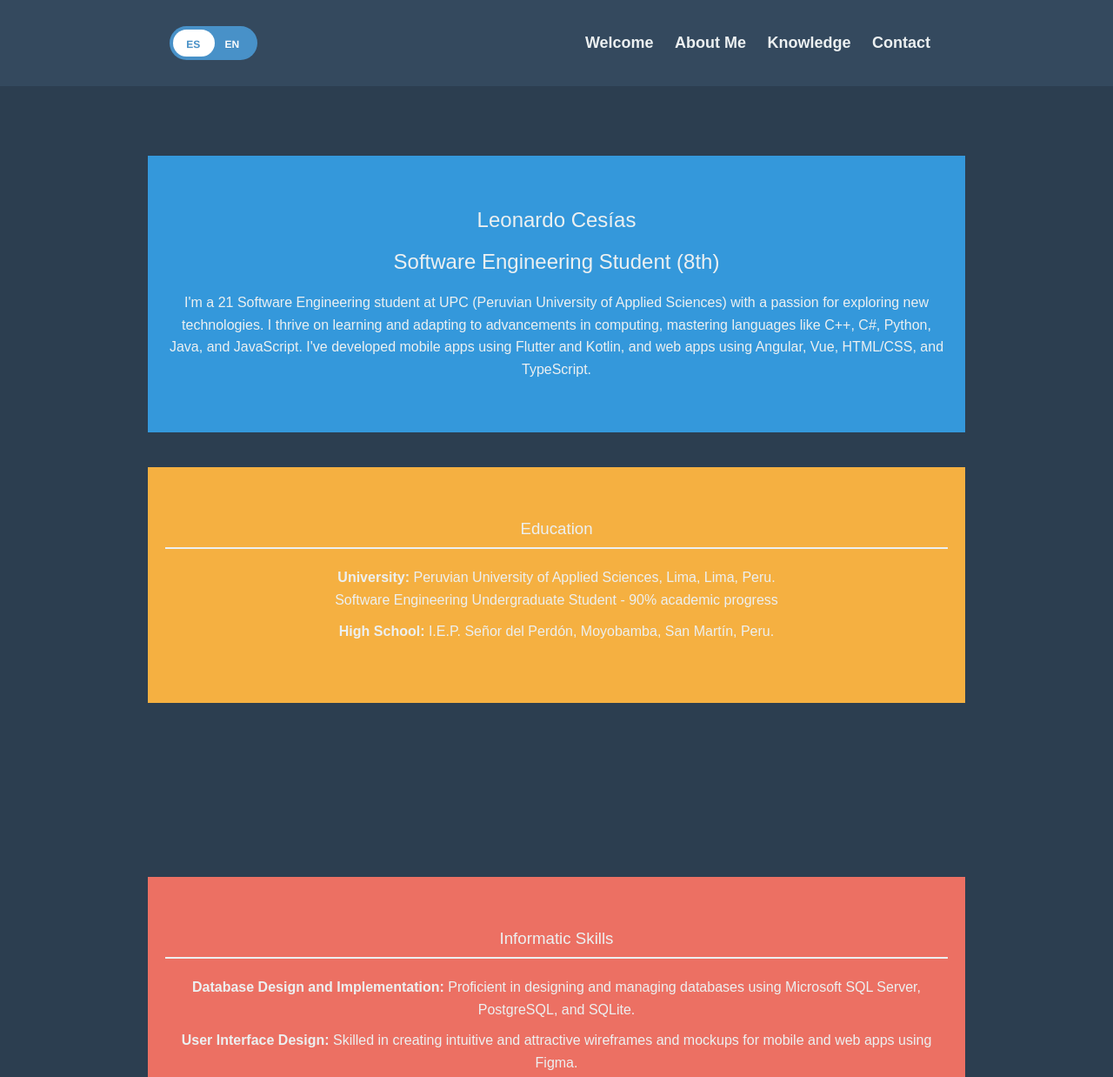
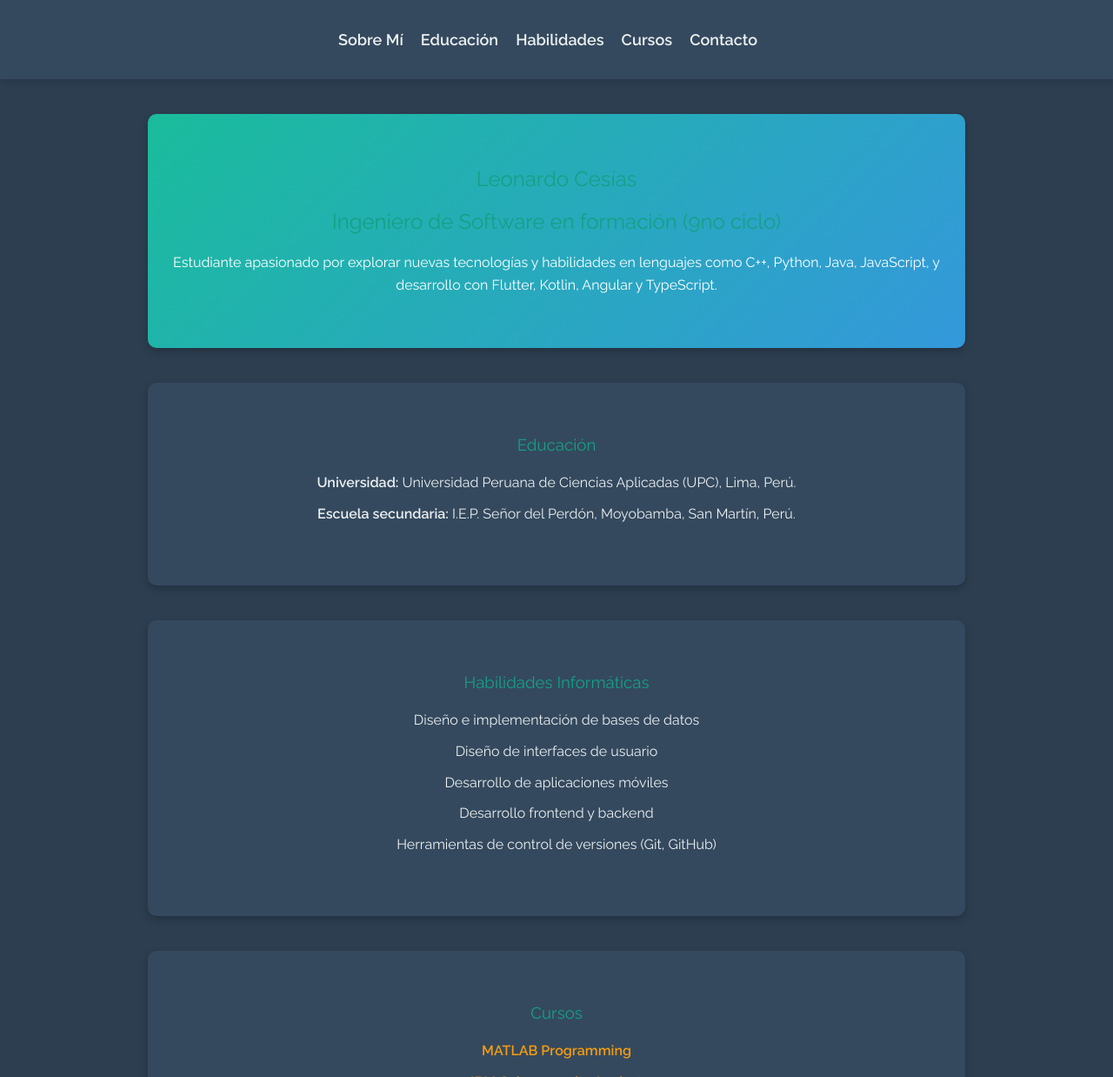
Before and after one commit to leocesias/cv-leocesias, a plain HTML site: page index.html in a window 1280 px wide. Shown: the top 1238 px of the page at 87% size. Drawn offline with Linux system fonts and the light colour scheme.

Commit message:
Improved appearance

```diff
--- a/index.html
+++ b/index.html
@@ -1,103 +1,90 @@
 <!DOCTYPE html>
-<html lang="en">
+<html lang="es">
 <head>
     <meta charset="UTF-8">
     <meta name="viewport" content="width=device-width, initial-scale=1.0">
-    <title>Leonardo Cesías - Software Engineering Student</title>
+    <title>Leonardo Cesías - Ingeniero de Software</title>
     <link rel="stylesheet" href="styles.css">
-    <link rel="preconnect" href="https://fonts.googleapis.com">
-    <link rel="preconnect" href="https://fonts.gstatic.com" crossorigin>
     <link href="https://fonts.googleapis.com/css2?family=Raleway:wght@300;400;600&family=Roboto:wght@400;700&display=swap" rel="stylesheet">
+    <style>
+
+
+    </style>
 </head>
 <body>
 <nav class="navbar">
     <div class="container">
-        <div class="navbar-inner">
-            <div class="switch">
-                <input id="language-toggle" class="check-toggle check-toggle-round-flat" type="checkbox">
-                <label for="language-toggle"></label>
-                <span class="on">ES</span>
-                <span class="off">EN</span>
-            </div>
         <ul class="navbar-nav">
-                <li><a href="#welcome">Welcome</a></li>
-                <li><a href="#about">About Me</a></li>
-                <li><a href="#skills">Knowledge</a></li>
-                <li><a href="#contact">Contact</a></li>
+            <li><a href="#about">Sobre Mí</a></li>
+            <li><a href="#education">Educación</a></li>
+            <li><a href="#skills">Habilidades</a></li>
+            <li><a href="#courses">Cursos</a></li>
+            <li><a href="#contact">Contacto</a></li>
         </ul>
     </div>
-    </div>
 </nav>
+
 <div class="container">
-</div>
-
-<script src="script.js"></script>
-<div class="container">
-
     <section id="about" class="section about">
-        <div class="content">
         <h1>Leonardo Cesías</h1>
-            <h2>Software Engineering Student (8th)</h2>
-            <p>I'm a 21 Software Engineering student at UPC (Peruvian University of Applied Sciences) with a passion for exploring new technologies. I thrive on learning and adapting to advancements in computing, mastering languages like C++, C#, Python, Java, and JavaScript. I've developed mobile apps using Flutter and Kotlin, and web apps using Angular, Vue, HTML/CSS, and TypeScript.</p>
-        </div>
+        <h2>Ingeniero de Software en formación (9no ciclo)</h2>
+        <p>Estudiante apasionado por explorar nuevas tecnologías y habilidades en lenguajes como C++, Python, Java, JavaScript, y desarrollo con Flutter, Kotlin, Angular y TypeScript.</p>
     </section>
 
     <section id="education" class="section education">
-        <div class="content">
-            <h3>Education</h3>
+        <h3>Educación</h3>
         <ul>
-                <li>
-                    <strong>University:</strong> Peruvian University of Applied Sciences, Lima, Lima, Peru.
-                    <p>Software Engineering Undergraduate Student - 90% academic progress</p>
-                </li>
-                <li>
-                    <strong>High School:</strong> I.E.P. Señor del Perdón, Moyobamba, San Martín, Peru.
-                </li>
+            <li><strong>Universidad:</strong> Universidad Peruana de Ciencias Aplicadas (UPC), Lima, Perú.</li>
+            <li><strong>Escuela secundaria:</strong> I.E.P. Señor del Perdón, Moyobamba, San Martín, Perú.</li>
         </ul>
-        </div>
-    </section>
-
-    <section id="welcome" class="section welcome">
     </section>
 
     <section id="skills" class="section skills">
-        <div class="content">
-            <h3>Informatic Skills</h3>
+        <h3>Habilidades Informáticas</h3>
         <ul>
-                <li><strong>Database Design and Implementation:</strong> Proficient in designing and managing databases using Microsoft SQL Server, PostgreSQL, and SQLite.</li>
-                <li><strong>User Interface Design:</strong> Skilled in creating intuitive and attractive wireframes and mockups for mobile and web apps using Figma.</li>
-                <li><strong>Application Development:</strong> Experienced in programming with languages such as C++, C#, C, Java, and JavaScript to develop efficient and robust software solutions.</li>
-                <li><strong>Mobile Application Development:</strong> Competent in building native and cross-platform mobile apps using Flutter and Kotlin, adhering to modern usability and performance standards.</li>
-                <li><strong>Frontend and Backend Development:</strong> Adept at developing web interfaces with HTML/CSS, TypeScript, and frameworks like Angular and Vue, and implementing backend logic with Java and Spring Boot.</li>
-                <li><strong>Version Control Tools:</strong> Proficient in using Git and GitHub Desktop for effective source code management and team collaboration.</li>
+            <li>Diseño e implementación de bases de datos</li>
+            <li>Diseño de interfaces de usuario</li>
+            <li>Desarrollo de aplicaciones móviles</li>
+            <li>Desarrollo frontend y backend</li>
+            <li>Herramientas de control de versiones (Git, GitHub)</li>
         </ul>
-        </div>
     </section>
 
     <section id="courses" class="section courses">
-        <div class="content">
-            <h3>Courses</h3>
+        <h3>Cursos</h3>
         <ul>
-                <li><a href="#">MATLAB Programming for Engineers and Scientists</a></li>
+            <li><a href="#">MATLAB Programming</a></li>
             <li><a href="#">IBM Cybersecurity Analyst</a></li>
             <li><a href="#">Python for Everybody</a></li>
         </ul>
-        </div>
     </section>
 
     <section id="contact" class="section contact">
-        <div class="content">
-            <h3>Contact</h3>
-            <p><strong>Phone:</strong> +51 948 557 318</p>
-            <p><strong>Email:</strong> <a href="mailto:lpcd_04@hotmail.com">lpcd_04@hotmail.com</a></p>
-            <p><strong>Address:</strong> Carlos Gonzales 251, San Miguel, Lima</p>
+        <h3>Contacto</h3>
+        <p><strong>Teléfono:</strong> +51 948 557 318</p>
+        <p><strong>Email:</strong> lpcd_04@hotmail.com</p>
+        <p><strong>Dirección:</strong> Carlos Gonzales 251, San Miguel, Lima</p>
         <div class="social-icons">
             <a href="https://discord.com"><img src="discord-icon.png" alt="Discord"></a>
             <a href="https://github.com"><img src="github-icon.png" alt="GitHub"></a>
         </div>
-        </div>
     </section>
 </div>
-<script src="script.js"></script>
+
+<script>
+    document.addEventListener("DOMContentLoaded", function() {
+        const sections = document.querySelectorAll(".section");
+        const revealSection = (entries, observer) => {
+            entries.forEach(entry => {
+                if (entry.isIntersecting) {
+                    entry.target.classList.add("reveal");
+                    observer.unobserve(entry.target);
+                }
+            });
+        };
+        const observer = new IntersectionObserver(revealSection, { threshold: 0.1 });
+        sections.forEach(section => observer.observe(section));
+    });
+</script>
 </body>
 </html>
--- a/script.js
+++ b/script.js
@@ -1,6 +1,5 @@
 document.addEventListener("DOMContentLoaded", function() {
     const sections = document.querySelectorAll(".section");
-
     const revealSection = (entries, observer) => {
         entries.forEach(entry => {
             if (entry.isIntersecting) {
@@ -9,84 +8,6 @@ document.addEventListener("DOMContentLoaded", function() {
             }
         });
     };
-
-    const observer = new IntersectionObserver(revealSection, {
-        root: null,
-        threshold: 0.2
-    });
-
-    sections.forEach(section => {
-        observer.observe(section);
-    });
-
-    // Smooth scrolling
-    document.querySelectorAll('a[href^="#"]').forEach(anchor => {
-        anchor.addEventListener('click', function(e) {
-            e.preventDefault();
-
-            document.querySelector(this.getAttribute('href')).scrollIntoView({
-                behavior: 'smooth'
-            });
-        });
-    });
+    const observer = new IntersectionObserver(revealSection, { threshold: 0.1 });
+    sections.forEach(section => observer.observe(section));
 });
-
-
-
-
-let currentLanguage = 'en';
-function switchLanguage(lang) {
-    currentLanguage = lang;
-    updateContent();
-}
-
-function updateContent() {
-    document.querySelectorAll('.navbar ul li').forEach(item => {
-        const anchor = item.querySelector('a');
-        const sectionId = anchor.getAttribute('href').substring(1); // Get section id without '#'
-        switch (currentLanguage) {
-            case 'en':
-                switch (sectionId) {
-                    case 'welcome':
-                        anchor.textContent = 'Welcome';
-                        break;
-                    case 'about':
-                        anchor.textContent = 'About Me';
-                        break;
-                    case 'skills':
-                        anchor.textContent = 'Knowledge';
-                        break;
-                    case 'contact':
-                        anchor.textContent = 'Contact';
-                        break;
-                }
-                break;
-            case 'es':
-                switch (sectionId) {
-                    case 'welcome':
-                        anchor.textContent = 'Bienvenida';
-                        break;
-                    case 'about':
-                        anchor.textContent = 'Sobre Mí';
-                        break;
-                    case 'skills':
-                        anchor.textContent = 'Conocimientos';
-                        break;
-                    case 'contact':
-                        anchor.textContent = 'Contacto';
-                        break;
-                }
-                break;
-        }
-    });
-}
-
-
-function toggleLanguageDropdown() {
-    var dropdown = document.getElementById('languageDropdown');
-    dropdown.classList.toggle('show');
-}
-
-function switchLanguage(lang) {
-    console.log('Switching to ' + lang);
-}
--- a/styles.css
+++ b/styles.css
@@ -1,8 +1,21 @@
+/* Efectos de transición y animación */
+@keyframes fadeInUp {
+    from {
+        opacity: 0;
+        transform: translateY(20px);
+    }
+    to {
+        opacity: 1;
+        transform: translateY(0);
+    }
+}
+
+/* Estilo general */
 body {
-    font-family: 'Poppins', sans-serif;
+    font-family: 'Raleway', sans-serif;
     margin: 0;
-    background-color: #2C3E50; /* Dark Slate Blue */
-    color: #ECF0F1; /* Light Gray */
+    background-color: #2C3E50;
+    color: #ECF0F1;
     overflow-x: hidden;
 }
 
@@ -13,6 +26,7 @@ body {
     display: flex;
     flex-direction: column;
     align-items: center;
+    animation: fadeInUp 1s ease-in-out;
 }
 
 .section {
@@ -20,14 +34,16 @@ body {
     margin: 20px 0;
     width: 100%;
     text-align: center;
-    opacity: 0;
-    transform: translateY(100px);
-    transition: opacity 0.6s ease-out, transform 0.6s ease-out;
+    background-color: rgba(255, 255, 255, 0.05);
+    border-radius: 10px;
+    box-shadow: 0px 4px 10px rgba(0, 0, 0, 0.2);
+    animation: fadeInUp 1s ease-in-out;
 }
 
 .section h1, .section h2, .section h3 {
     margin: 0 0 20px;
     font-weight: 500;
+    color: #16A085;
 }
 
 .section p, .section ul {
@@ -42,62 +58,49 @@ body {
 
 .section ul li {
     margin: 10px 0;
+    animation: fadeInUp 1s ease-in-out;
 }
 
 .section.about {
-    background-color: #3498DB;
+    background: linear-gradient(135deg, #1abc9c, #3498db);
+    color: white;
+    animation: fadeInUp 1.2s ease-in-out;
 }
 
-.section.education {
-    background-color: #F5B041;
-}
-
-.section.skills {
-    background-color: #EC7063;
-}
-
-.section.courses {
-    background-color: #3498DB;
-}
-
-.section.contact {
-    background-color: #F5B041;
+.section.education, .section.skills, .section.contact, .section.courses {
+    background: #34495E;
+    animation: fadeInUp 1.5s ease-in-out;
 }
 
 .section a {
-    color: #ECF0F1;
+    color: #F39C12;
     text-decoration: none;
+    font-weight: bold;
+    transition: color 0.3s ease;
 }
 
 .section a:hover {
-    text-decoration: underline;
-}
-
-.section h3 {
-    border-bottom: 2px solid #ECF0F1;
-    padding-bottom: 10px;
+    color: #E74C3C;
 }
 
 .social-icons img {
     width: 30px;
     height: 30px;
     margin-right: 10px;
+    transition: transform 0.3s;
 }
 
-.section.reveal {
-    opacity: 1;
-    transform: translateY(0);
-}
-
-@media (max-width: 600px) {
-    .section {
-        padding: 40px 10px;
-    }
+.social-icons img:hover {
+    transform: scale(1.2);
 }
 
 .navbar {
     background-color: #34495E;
-    padding: 10px 0;
+    padding: 15px 0;
+    position: sticky;
+    top: 0;
+    z-index: 10;
+    box-shadow: 0px 4px 8px rgba(0, 0, 0, 0.1);
 }
 
 .navbar .container {
@@ -106,22 +109,16 @@ body {
     align-items: center;
 }
 
-.navbar-inner {
-    display: flex;
-    justify-content: space-between;
-    align-items: center;
-    width: 100%;
-}
-
 .navbar-nav {
     list-style: none;
     padding: 0;
     margin: 0;
+    display: flex;
 }
 
 .navbar-nav li {
-    display: inline-block;
     margin-right: 20px;
+    animation: fadeInUp 1s ease-in-out;
 }
 
 .navbar-nav li a {
@@ -129,12 +126,14 @@ body {
     text-decoration: none;
     font-size: 18px;
     font-weight: bold;
+    transition: color 0.3s ease;
 }
 
 .navbar-nav li a:hover {
-    text-decoration: underline;
+    color: #1ABC9C;
 }
 
+/* Botón de cambio de idioma */
 .switch {
     position: relative;
     display: inline-block;
@@ -145,7 +144,7 @@ body {
     position: absolute;
     top: 14px;
     pointer-events: none;
-    font-family: 'Helvetica', Arial, sans-serif;
+    font-family: 'Raleway', Arial, sans-serif;
     font-weight: bold;
     font-size: 12px;
     text-transform: uppercase;
@@ -154,91 +153,36 @@ body {
     text-align: center;
 }
 
-input.check-toggle-round-flat:checked ~ .off {
-    color: #4891c8;
+.check-toggle-round-flat {
+    visibility: hidden;
+    position: absolute;
+    margin-left: -9999px;
 }
 
-input.check-toggle-round-flat:checked ~ .on {
-    color: #fff;
-}
-
-.switch > span.on {
-    left: 0;
-    padding-left: 2px;
-    color: #4891c8;
-}
-
-.switch > span.off {
-    right: 0;
-    padding-right: 4px;
-    color: #fff;
-}
-
-.check-toggle {
-    position: absolute;
-    margin-left: -9999px;
-    visibility: hidden;
-}
-.check-toggle + label {
+.check-toggle-round-flat + label {
     display: block;
     position: relative;
     cursor: pointer;
     outline: none;
-    -webkit-user-select: none;
-    -moz-user-select: none;
-    -ms-user-select: none;
-    user-select: none;
+    width: 100px;
+    height: 40px;
+    background-color: #3498db;
+    border-radius: 20px;
+    transition: background-color 0.3s;
 }
 
-input.check-toggle-round-flat + label {
-    padding: 2px;
-    width: 97px;
-    height: 35px;
-    background-color: #4891c8;
-    -webkit-border-radius: 60px;
-    -moz-border-radius: 60px;
-    -ms-border-radius: 60px;
-    -o-border-radius: 60px;
-    border-radius: 60px;
-}
-input.check-toggle-round-flat + label:before, input.check-toggle-round-flat + label:after {
+.check-toggle-round-flat + label:after {
     display: block;
     position: absolute;
     content: "";
+    width: 40px;
+    height: 40px;
+    background-color: #fff;
+    border-radius: 50%;
+    transition: margin-left 0.3s;
 }
 
-input.check-toggle-round-flat + label:before {
-    top: 2px;
-    left: 2px;
-    bottom: 2px;
-    right: 2px;
-    background-color: #4891c8;
-    -webkit-moz-border-radius: 60px;
-    -webkit-ms-border-radius: 60px;
-    -webkit-o-border-radius: 60px;
-    -webkit-border-radius: 60px;
+.check-toggle-round-flat:checked + label:after {
+    margin-left: 50px;
+    background-color: #1ABC9C;
 }
-
-input.check-toggle-round-flat + label:after {
-    top: 4px;
-    left: 4px;
-    bottom: 4px;
-    width: 48px;
-    background-color: #fff;
-    -webkit-border-radius: 52px;
-    -moz-border-radius: 52px;
-    -ms-border-radius: 52px;
-    -o-border-radius: 52px;
-    border-radius: 52px;
-    -webkit-transition: margin 0.2s;
-    -moz-transition: margin 0.2s;
-    -o-transition: margin 0.2s;
-    transition: margin 0.2s;
-}
-
-input.check-toggle-round-flat:checked + label {
-}
-
-input.check-toggle-round-flat:checked + label:after {
-    margin-left: 44px;
-}
```
Lines whose indentation alone changed are shown as unchanged.
